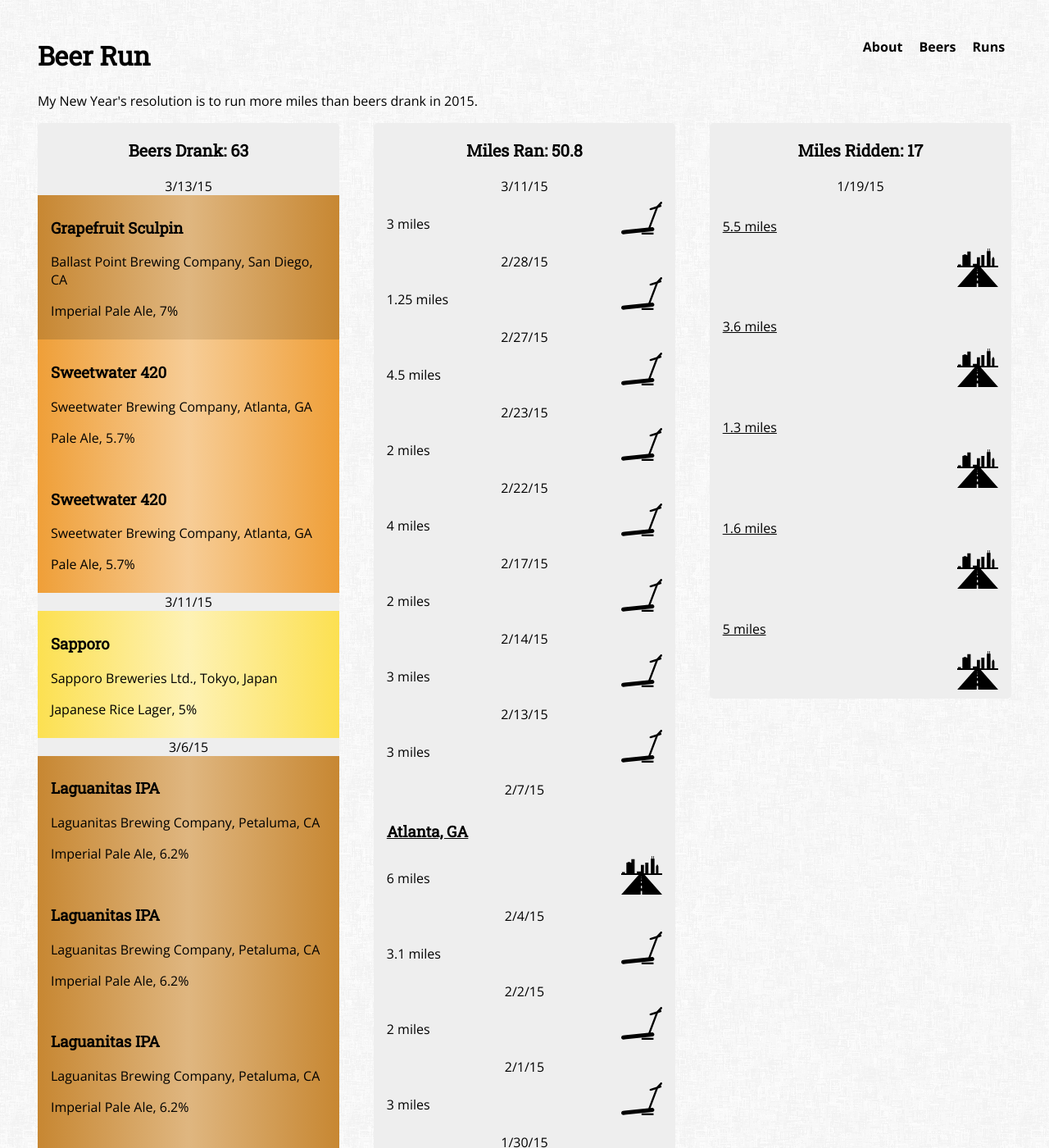
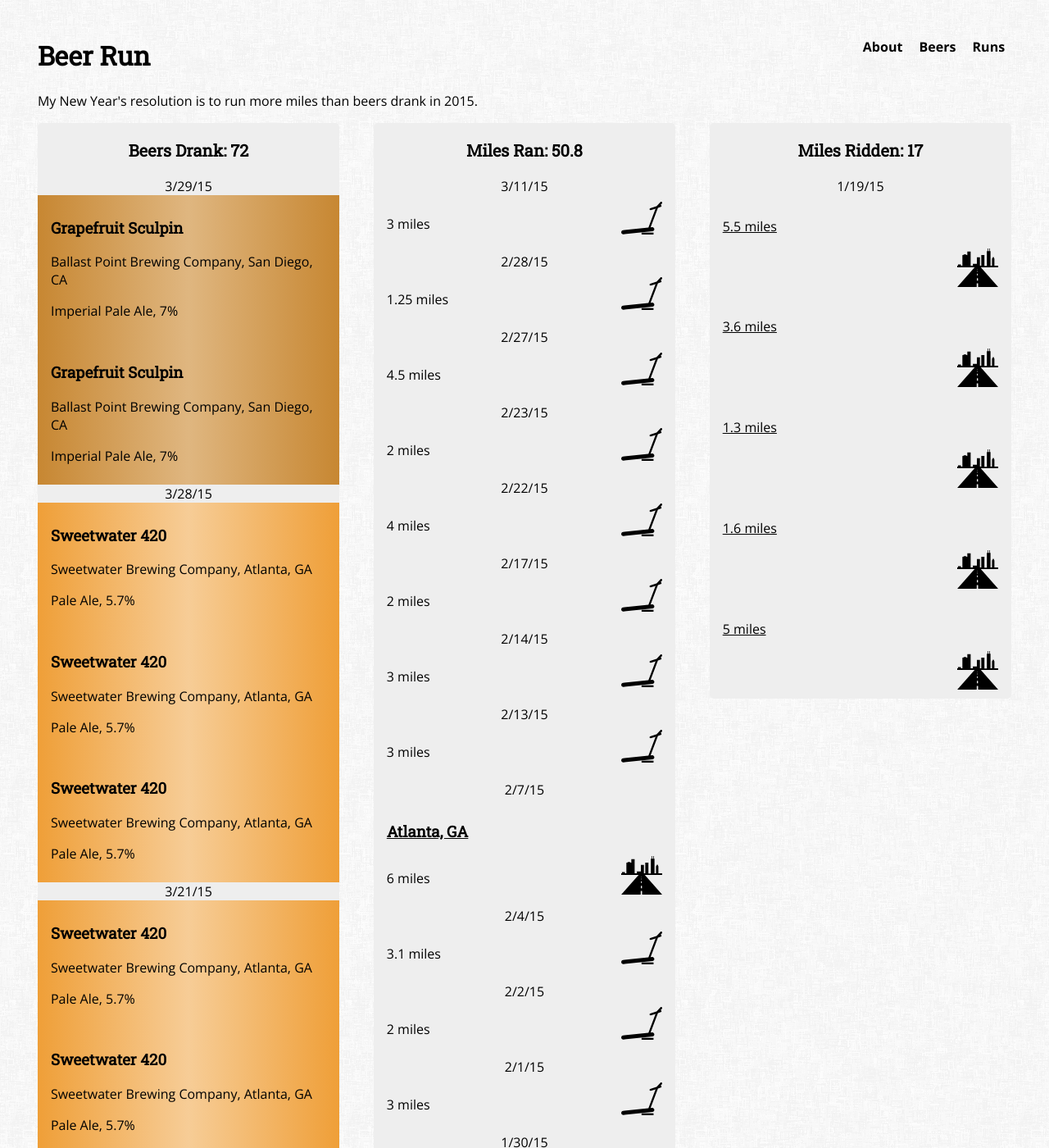
Before and after one commit to rhewitt22/beer-run, a Jekyll site: the page built from index.html, in a window 1280 px wide and 1400 px high. Shown: the whole window at 82% size. Built offline with Jekyll 4.4.1, drawn with Linux system fonts in a browser that asks for light colours; nearby versions of some CDN libraries; some of the changed text lies outside the part shown.

Commit message:
Updated beer.yml

```diff
--- a/_data/beer.yml
+++ b/_data/beer.yml
@@ -1,3 +1,30 @@
+- date: 3/29/15
+  name: Night on Ponce
+
+- date: 3/29/15
+  name: Grapefruit Sculpin
+
+- date: 3/29/15
+  name: Grapefruit Sculpin
+
+- date: 3/28/15
+  name: Sweetwater 420
+
+- date: 3/28/15
+  name: Sweetwater 420
+
+- date: 3/28/15
+  name: Sweetwater 420
+
+- date: 3/21/15
+  name: Sweetwater 420
+
+- date: 3/21/15
+  name: Sweetwater 420
+
+- date: 3/21/15
+  name: Sweetwater 420
+
 - date: 3/13/15
   name: Grapefruit Sculpin
 
```
